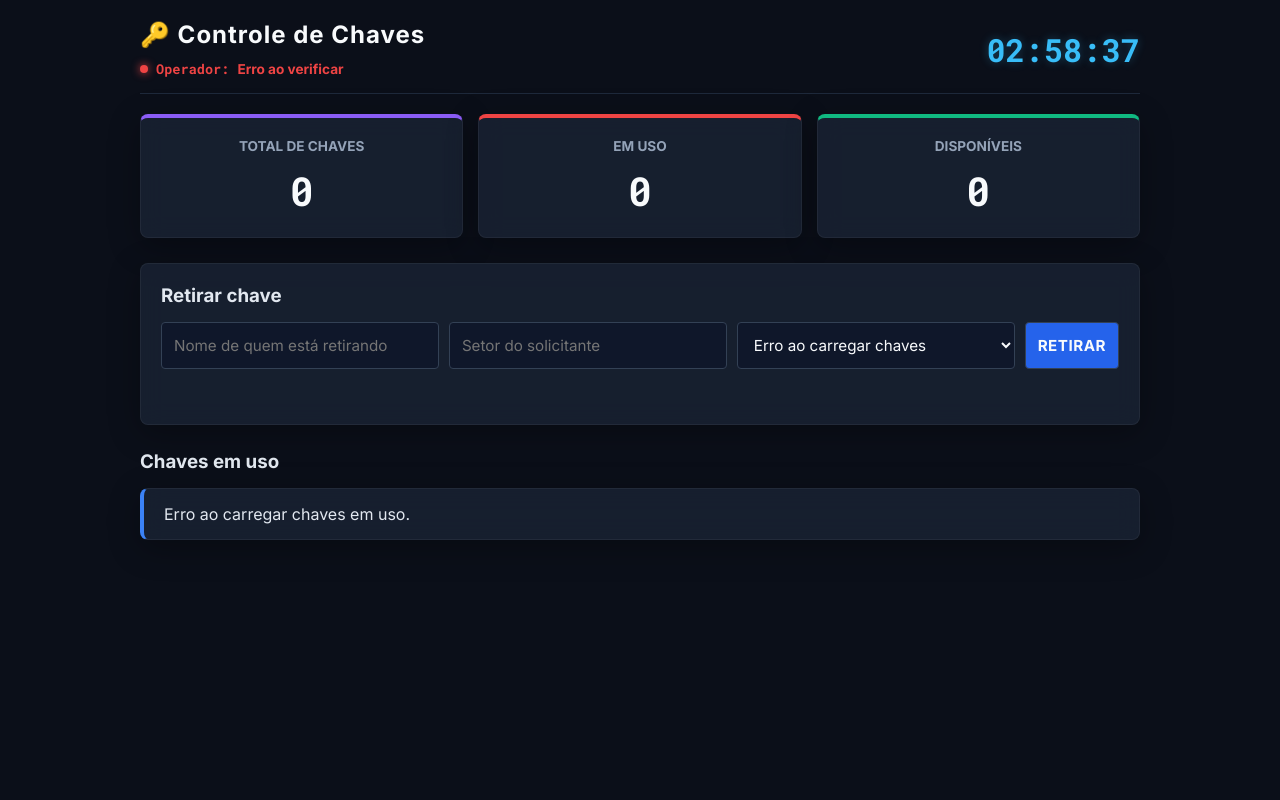
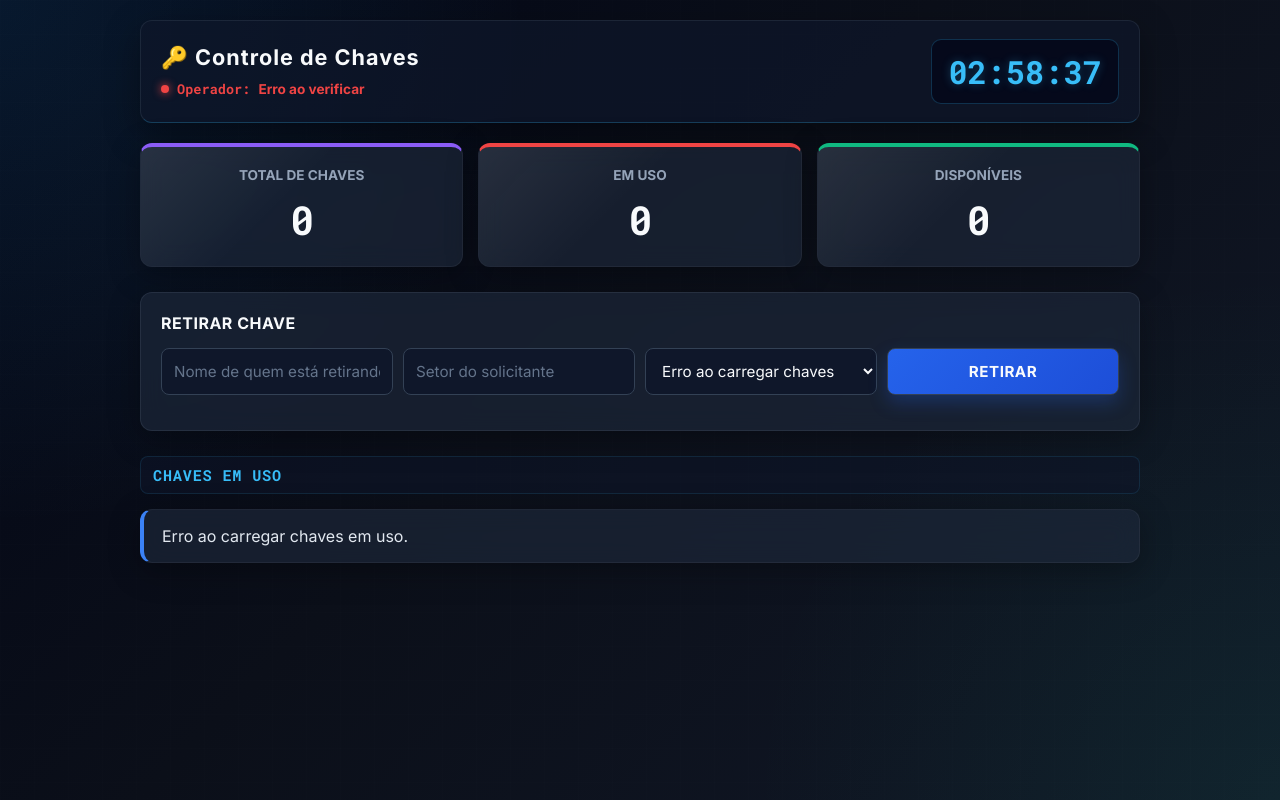
Before and after one commit to lucasmeggiato/controle-chaves, a plain HTML site: page index.html in a window 1280 px wide. Drawn offline with Linux system fonts and the light colour scheme; no server answers.

Commit message:
melhora o estilo do corpo e dos componentes da interface; adiciona gradientes, sombras e ajustes de layout

```diff
--- a/style.css
+++ b/style.css
@@ -29,7 +29,12 @@
 }
 
 body {
-    background-color: #0b0f19;
+    position: relative;
+    overflow-x: hidden;
+    background:
+        radial-gradient(circle at top left, rgba(56, 189, 248, 0.10), transparent 35%),
+        radial-gradient(circle at bottom right, rgba(16, 185, 129, 0.08), transparent 35%),
+        linear-gradient(135deg, #020617 0%, #0b0f19 45%, #111827 100%);
     color: #e2e8f0;
     display: flex;
     justify-content: center;
@@ -37,26 +42,48 @@ body {
     min-height: 100vh;
 }
 
+body::before {
+    content: '';
+    position: fixed;
+    inset: 0;
+    pointer-events: none;
+    z-index: 0;
+    opacity: 0.18;
+    background-image:
+        linear-gradient(rgba(148, 163, 184, 0.08) 1px, transparent 1px),
+        linear-gradient(90deg, rgba(148, 163, 184, 0.08) 1px, transparent 1px);
+    background-size: 34px 34px;
+}
+
 .dashboard {
     width: 100%;
     max-width: 1000px;
+    position: relative;
+    z-index: 1;
 }
+
+/* HEADER */
 
 .painel-header {
     display: flex;
     justify-content: space-between;
     align-items: center;
     margin-bottom: 20px;
-    padding-bottom: 15px;
-    border-bottom: 1px solid #1e293b;
+    background: rgba(15, 23, 42, 0.72);
+    border: 1px solid rgba(148, 163, 184, 0.12);
+    border-bottom: 1px solid rgba(56, 189, 248, 0.25);
+    border-radius: 12px;
+    padding: 18px 20px;
+    box-shadow: 0 12px 35px rgba(0, 0, 0, 0.35);
     gap: 16px;
 }
 
 .header-titulo h1 {
-    font-size: 1.5em;
+    font-size: 1.35em;
+    line-height: 1.2;
     color: #f8fafc;
     letter-spacing: 1px;
-    margin-bottom: 8px;
+    margin-bottom: 6px;
 }
 
 .status-sistema {
@@ -104,7 +131,15 @@ body {
     color: #38bdf8;
     text-shadow: 0 0 10px rgba(56, 189, 248, 0.3);
     white-space: nowrap;
+    background: rgba(2, 6, 23, 0.65);
+    border: 1px solid rgba(56, 189, 248, 0.22);
+    border-radius: 10px;
+    padding: 10px 16px;
+    min-width: 150px;
+    text-align: center;
 }
+
+/* CARDS */
 
 .estatisticas {
     display: grid;
@@ -114,15 +149,32 @@ body {
 }
 
 .card-stat {
+    position: relative;
+    overflow: hidden;
     background: rgba(30, 41, 59, 0.65);
     backdrop-filter: blur(12px);
     -webkit-backdrop-filter: blur(12px);
     border: 1px solid rgba(255, 255, 255, 0.05);
     border-top: 4px solid #3b82f6;
-    box-shadow: 0 8px 32px 0 rgba(0, 0, 0, 0.3);
+    box-shadow: 0 8px 32px rgba(0, 0, 0, 0.3);
     padding: 20px;
-    border-radius: 8px;
+    border-radius: 12px;
     text-align: center;
+    transition: transform 0.2s ease, box-shadow 0.2s ease, border-color 0.2s ease;
+}
+
+.card-stat::after {
+    content: '';
+    position: absolute;
+    inset: 0;
+    background: linear-gradient(135deg, rgba(255,255,255,0.08), transparent 45%);
+    pointer-events: none;
+}
+
+.card-stat:hover {
+    transform: translateY(-3px);
+    box-shadow: 0 14px 38px rgba(0, 0, 0, 0.45);
+    border-color: rgba(56, 189, 248, 0.18);
 }
 
 .card-stat.em-uso {
@@ -149,21 +201,28 @@ body {
     font-size: 2.5em;
     font-weight: 700;
     color: #f8fafc;
+    letter-spacing: -1px;
 }
+
+/* PAINEL DE CONTROLE */
 
 .painel-controle {
     background: rgba(30, 41, 59, 0.65);
     backdrop-filter: blur(12px);
     -webkit-backdrop-filter: blur(12px);
-    border: 1px solid rgba(255, 255, 255, 0.05);
-    box-shadow: 0 8px 32px 0 rgba(0, 0, 0, 0.3);
+    border: 1px solid rgba(148, 163, 184, 0.12);
+    box-shadow: 0 8px 32px rgba(0, 0, 0, 0.3);
     padding: 20px;
-    border-radius: 8px;
+    border-radius: 12px;
     margin-bottom: 25px;
 }
 
 .painel-controle h3 {
     margin-bottom: 15px;
+    color: #f8fafc;
+    font-size: 1em;
+    letter-spacing: 0.5px;
+    text-transform: uppercase;
 }
 
 .input-group {
@@ -180,10 +239,14 @@ button {
     background: #0f172a;
     border: 1px solid #334155;
     color: #f8fafc;
-    border-radius: 4px;
+    border-radius: 8px;
     outline: none;
     font-size: 0.95em;
     transition: all 0.2s ease;
+}
+
+input::placeholder {
+    color: #64748b;
 }
 
 input:focus,
@@ -228,9 +291,33 @@ button:disabled {
     cursor: not-allowed;
 }
 
+.input-group button {
+    flex: 1;
+    min-width: 150px;
+    background: linear-gradient(135deg, #2563eb, #1d4ed8);
+    box-shadow: 0 8px 18px rgba(37, 99, 235, 0.25);
+}
+
+.input-group button:hover {
+    background: linear-gradient(135deg, #1d4ed8, #1e40af);
+}
+
+/* TÍTULOS */
+
 .titulo-lista {
     margin: 20px 0 10px;
+    color: #38bdf8;
+    font-family: 'Roboto Mono', monospace;
+    font-size: 0.95em;
+    text-transform: uppercase;
+    letter-spacing: 0.8px;
+    background: rgba(15, 23, 42, 0.55);
+    border: 1px solid rgba(56, 189, 248, 0.12);
+    border-radius: 8px;
+    padding: 8px 12px;
 }
+
+/* LISTA DE CHAVES */
 
 .lista-chaves {
     list-style-type: none;
@@ -242,9 +329,10 @@ li {
     backdrop-filter: blur(12px);
     -webkit-backdrop-filter: blur(12px);
     border: 1px solid rgba(255, 255, 255, 0.05);
-    box-shadow: 0 8px 32px 0 rgba(0, 0, 0, 0.3);
-    padding: 15px 20px;
-    border-radius: 8px;
+    border-top: 1px solid rgba(255, 255, 255, 0.04);
+    box-shadow: 0 8px 32px rgba(0, 0, 0, 0.3);
+    padding: 16px 18px;
+    border-radius: 12px;
     margin-bottom: 10px;
     display: flex;
     justify-content: space-between;
@@ -252,14 +340,15 @@ li {
     border-left: 4px solid #3b82f6;
     animation: fadeIn 0.3s ease;
     transition: all 0.2s ease;
-    gap: 15px;
+    gap: 16px;
 }
 
 li:hover {
     background: rgba(30, 41, 59, 0.85);
     box-shadow:
-        0 8px 32px 0 rgba(0, 0, 0, 0.5),
+        0 8px 32px rgba(0, 0, 0, 0.5),
         0 0 15px rgba(56, 189, 248, 0.15);
+    transform: translateX(3px);
 }
 
 .info-chave {
@@ -276,13 +365,17 @@ li:hover {
     font-size: 0.8em;
     color: #94a3b8;
     flex-wrap: wrap;
+    letter-spacing: 0.3px;
 }
 
 .texto-chave {
     font-size: 1.1em;
     font-weight: 600;
     color: #f8fafc;
+    line-height: 1.35;
 }
+
+/* AÇÕES */
 
 .acoes {
     display: flex;
@@ -292,26 +385,47 @@ li:hover {
 .acoes button {
     padding: 8px 12px;
     font-size: 0.85em;
+    border-radius: 8px;
+    min-width: 42px;
 }
 
 .btn-devolver {
     background: #10b981;
+    box-shadow: 0 8px 16px rgba(16, 185, 129, 0.18);
 }
 
 .btn-devolver:hover {
     background: #059669;
 }
 
+/* MENSAGENS */
+
 .msg {
     margin-top: 10px;
-    font-weight: bold;
+    font-weight: 700;
     color: #10b981;
     min-height: 20px;
+    font-family: 'Roboto Mono', monospace;
+    font-size: 0.85em;
+    background: rgba(16, 185, 129, 0.08);
+    border: 1px solid rgba(16, 185, 129, 0.18);
+    border-left: 4px solid #10b981;
+    border-radius: 8px;
+    padding: 10px 12px;
+}
+
+.msg:empty {
+    display: none;
 }
 
 .msg.erro {
     color: #ef4444;
+    background: rgba(239, 68, 68, 0.08);
+    border-color: rgba(239, 68, 68, 0.18);
+    border-left-color: #ef4444;
 }
+
+/* ANIMAÇÕES */
 
 @keyframes fadeIn {
     from {
@@ -345,14 +459,36 @@ li:hover {
     }
 }
 
+/* ACESSIBILIDADE */
+
+@media (prefers-reduced-motion: reduce) {
+    * {
+        animation-duration: 0.01ms !important;
+        animation-iteration-count: 1 !important;
+        transition-duration: 0.01ms !important;
+    }
+}
+
+/* MOBILE */
+
 @media (max-width: 768px) {
+    body {
+        padding: 12px;
+    }
+
     .painel-header {
         flex-direction: column;
         align-items: flex-start;
+        gap: 12px;
     }
 
     .relogio {
+        width: 100%;
         font-size: 1.6em;
+    }
+
+    .estatisticas {
+        grid-template-columns: 1fr;
     }
 
     .input-group {
@@ -364,15 +500,21 @@ li:hover {
     select,
     button {
         width: 100%;
+        min-width: 100%;
     }
 
     li {
         flex-direction: column;
         align-items: flex-start;
+        gap: 15px;
     }
 
     .acoes {
         width: 100%;
         justify-content: flex-end;
     }
+
+    .acoes button {
+        width: 100%;
+    }
 }
```
